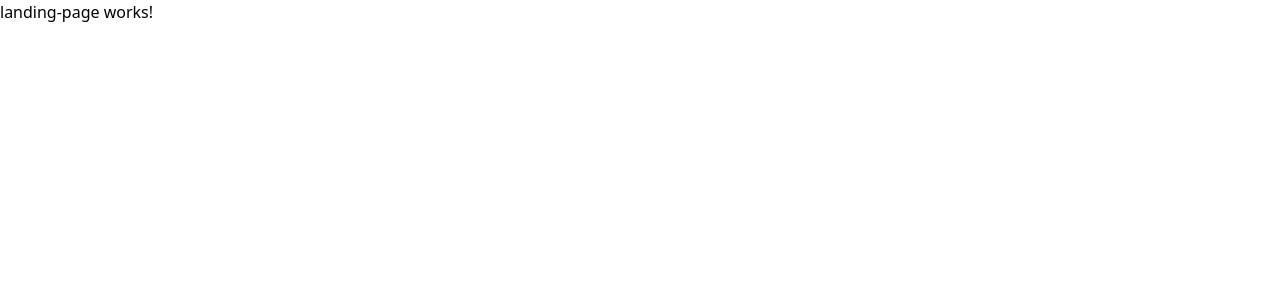
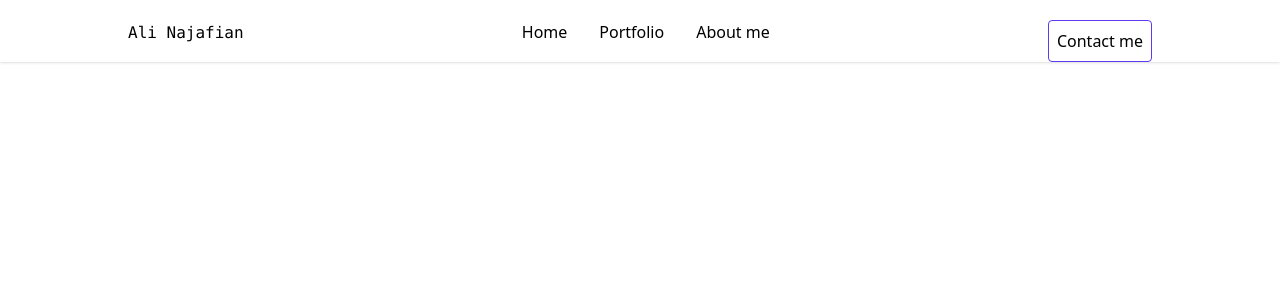
Before and after one commit to goofySunny/Portfolio, an Angular app: page /home in a window 1280 px wide. Shown: the top 300 px of the page. Built offline with nearby package versions, Linux system fonts and the light colour scheme.

Commit message:
finished navbar (improvements to come)

```diff
--- a/src/app/pages/landing-page/landing-page.component.html
+++ b/src/app/pages/landing-page/landing-page.component.html
@@ -1 +1,17 @@
-<p>landing-page works!</p>
+<!-- Navbar -->
+<div class="bg-[#FFFFFF] flex justify-between w-screen md:px-32 pt-5 shadow">
+    <div>
+        <span class="font-mono">Ali Najafian</span>
+    </div>
+    <div>
+        <a class="mx-4" href="">Home</a>
+        <a class="mx-4" href="">Portfolio</a>
+        <a class="mx-4" href="">About me</a>
+    </div>
+    <div>
+        <button class="border-solid p-2 border rounded border-[#5E3BEE]">
+            Contact me
+        </button>
+    </div>
+</div>
+<!-- Navbar -->
```
